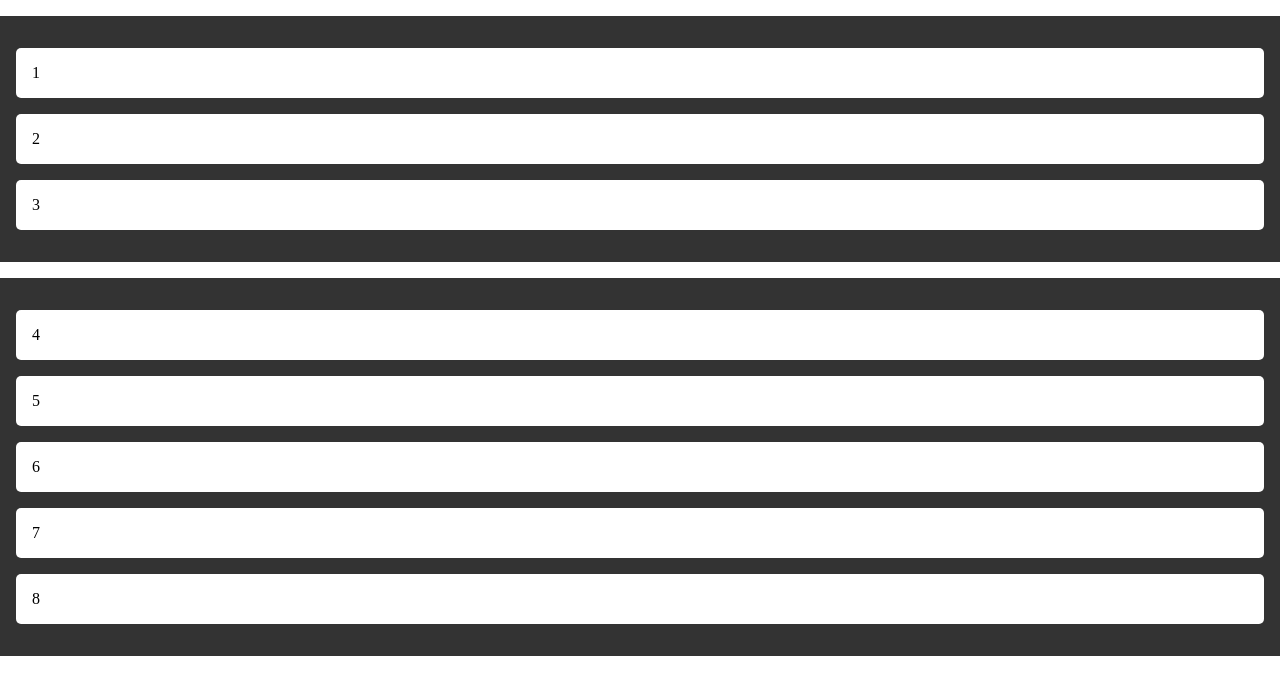
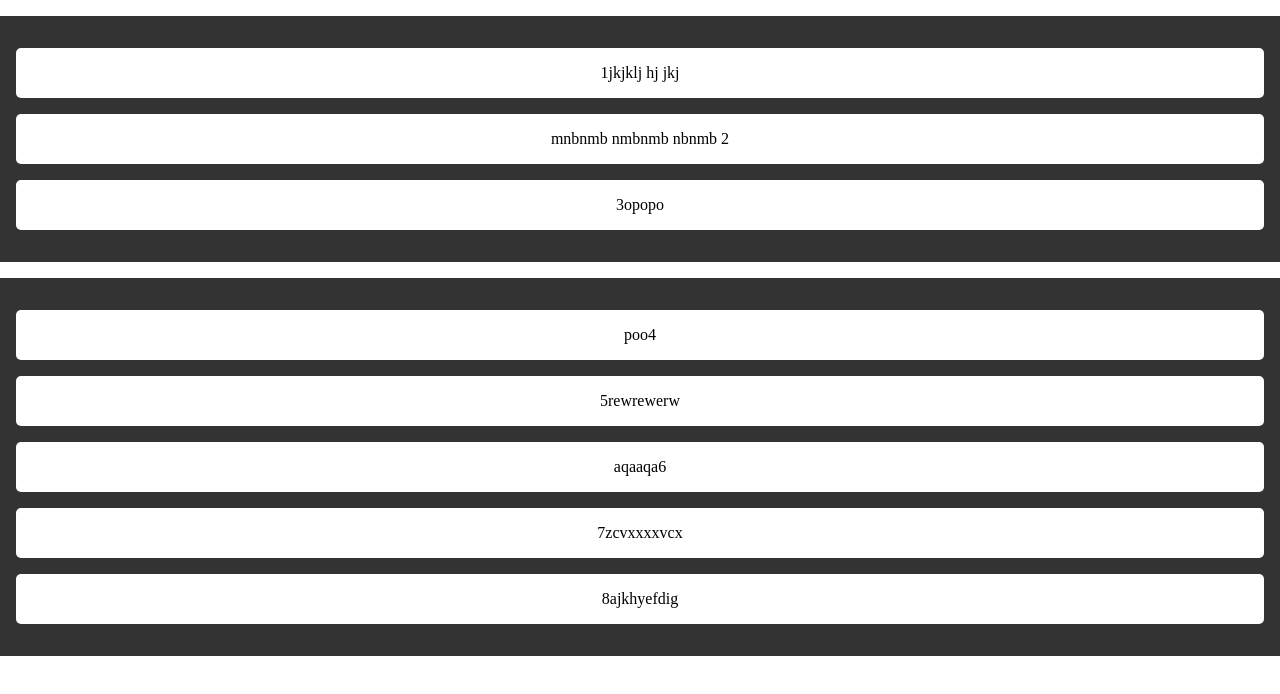
Before and after one commit to soyaibur/drag-and-drops, a plain HTML site: page index.html in a window 1280 px wide. Drawn offline with Linux system fonts and the light colour scheme.

Commit message:
new beganning for old project

```diff
--- a/index.html
+++ b/index.html
@@ -10,16 +10,16 @@
 </head>
 <body>
    <div class="container">
-       <p class="draggable" draggable="true">1</p>
-       <p class="draggable" draggable="true">2</p>
-       <p class="draggable" draggable="true">3</p>
+       <p class="draggable" draggable="true">1jkjklj hj jkj </p>
+       <p class="draggable" draggable="true">mnbnmb nmbnmb nbnmb 2</p>
+       <p class="draggable" draggable="true">3opopo</p>
    </div>
    <div class="container">
-       <p class="draggable" draggable="true">4</p>
-       <p class="draggable" draggable="true">5</p>
-       <p class="draggable" draggable="true">6</p>
-       <p class="draggable" draggable="true">7</p>
-       <p class="draggable" draggable="true">8</p>
+       <p class="draggable" draggable="true">poo4</p>
+       <p class="draggable" draggable="true">5rewrewerw</p>
+       <p class="draggable" draggable="true">aqaaqa6</p>
+       <p class="draggable" draggable="true">7zcvxxxxvcx</p>
+       <p class="draggable" draggable="true">8ajkhyefdig</p>
    </div>
 </body>
 </html>
--- a/style.css
+++ b/style.css
@@ -13,6 +13,7 @@ body{
     background-color: white;
     padding:1rem;
     border-radius: 5px;
+    text-align: center;
     cursor: move;
 }
 
```
Also changed, not shown: logic.js (+25 -0 lines).
